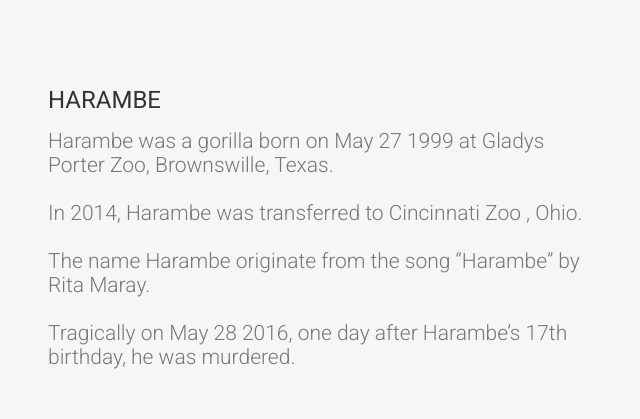
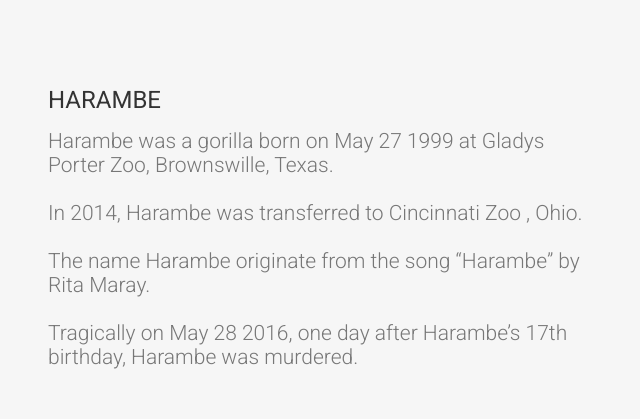
Before and after one commit to Josz27/HarambeToken, a plain HTML site: page index.html in a window 1280 px wide. Shown: the part 984-1403 px from the top of the page, 617-1257 px from the left. Drawn offline with Linux system fonts and the light colour scheme.

Commit message:
Update index.html

```diff
--- a/index.html
+++ b/index.html
@@ -90,7 +90,7 @@
             <br/>  <br>
              In 2014, Harambe was transferred to Cincinnati Zoo , Ohio. <br/>
              <br/>The name Harambe originate from the song “Harambe” by Rita Maray. <br> <br>
-             Tragically on May 28 2016, one day after Harambe’s 17th birthday, he was murdered.
+             Tragically on May 28 2016, one day after Harambe’s 17th birthday, Harambe was murdered.
           </p>
            <br>
           <h4>THE TOKEN</h4>
```
